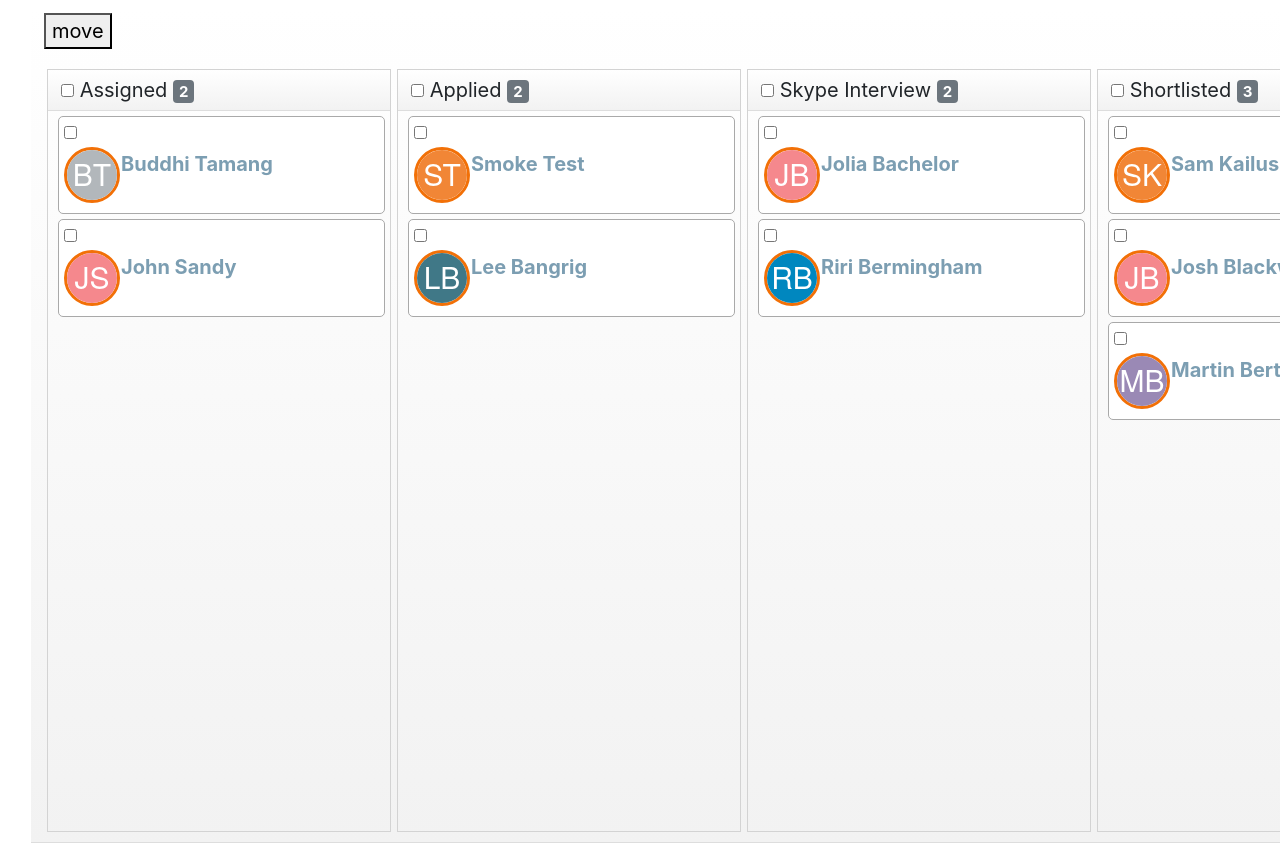
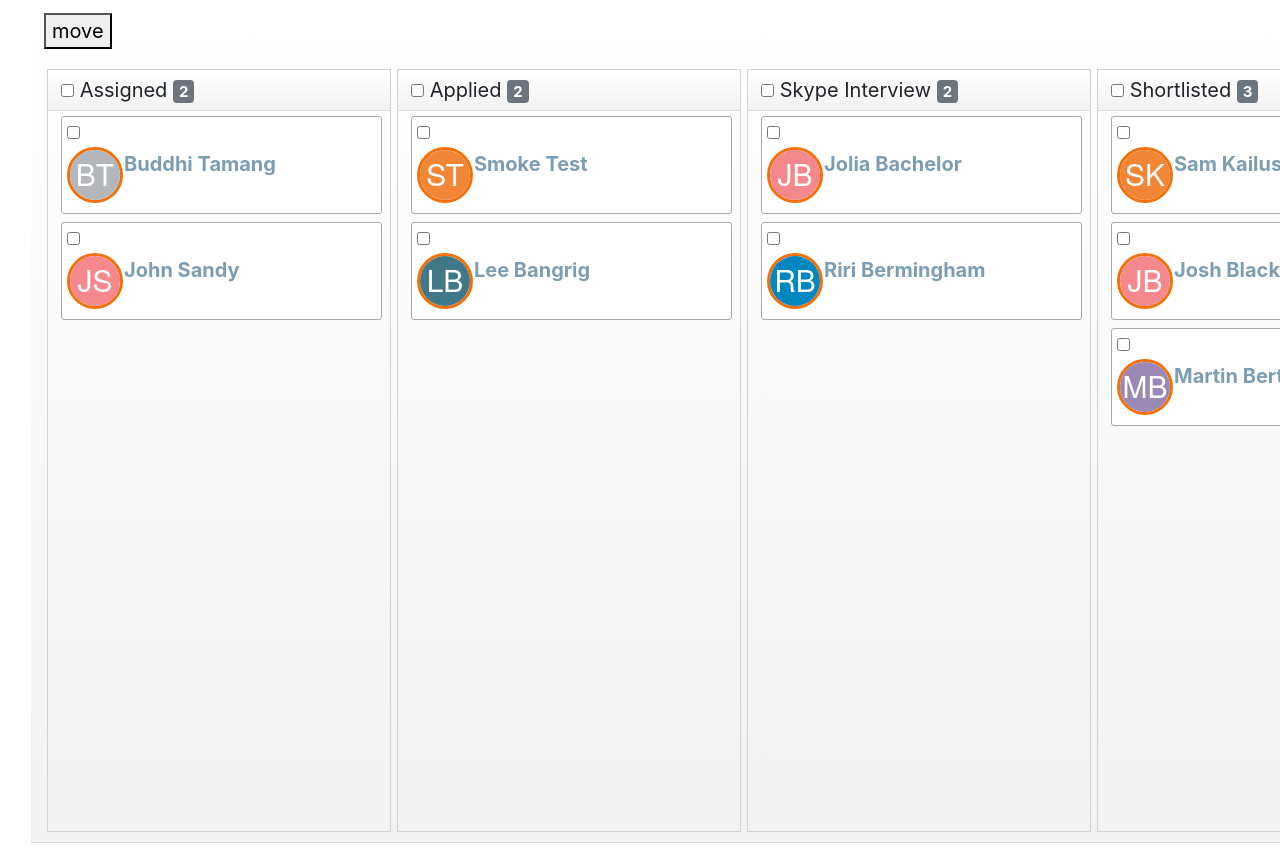
Before and after one commit to Buddhit/kanban, a plain HTML site: page index.html in a window 1280 px wide. Shown: the top 851 px of the page. Drawn offline with nearby package versions, Linux system fonts and the light colour scheme; some packages are replaced by stand-ins of ours; a script that the page names is missing.

Commit message:
css clean up

```diff
--- a/ng-sortable/ng-sortable.style.css
+++ b/ng-sortable/ng-sortable.style.css
@@ -4,8 +4,8 @@
 
 .as-sortable-item, .as-sortable-placeholder {
     min-height: 20px;
-    margin: 1px 2px 5px 1px;
-    border-radius: 10px;
+    margin: 5px;
+    border-radius: 5px;
 }
 
 .as-sortable-item {
@@ -13,8 +13,7 @@
     background-color: #ffffff;
 }
 
-.as-sortable-item-handle {
-}
+
 
 .as-sortable-placeholder {
     border: 1px dashed darkgrey;
@@ -25,6 +24,3 @@
 .as-sortable-drag {
     opacity: .8;
 }
-
-.as-sortable-hidden {
-}
--- a/styles/board.css
+++ b/styles/board.css
@@ -91,11 +91,7 @@
     white-space: nowrap;
     text-overflow: ellipsis;
 }
-.as-sortable-item, .as-sortable-placeholder {
-    min-height: 20px;
-    margin: 5px;
-    border-radius: 5px;
-}
+
 
 .applicant-card {
     display: flex;
```
